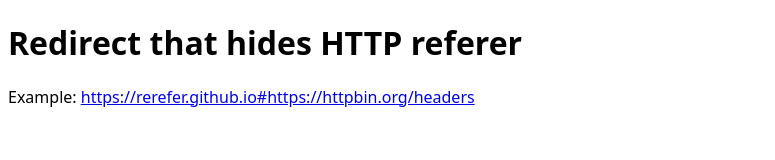
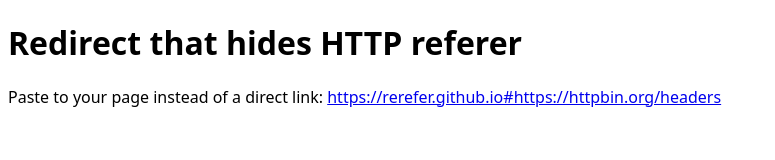
Before and after one commit to rerefer/rerefer.github.io, a plain HTML site: page index.html in a window 1280 px wide. Shown: the whole page, without its empty margins (0-775 px from the left). Drawn offline with Linux system fonts and the light colour scheme.

Commit message:
Change label from example to your link when redirecting

```diff
--- a/index.html
+++ b/index.html
@@ -9,7 +9,10 @@ html {
 }
 </style>
 <h1>Redirect that hides HTTP referer</h1>
-<p>Example: <a href=https://rerefer.github.io#https://httpbin.org/headers id=link>https://rerefer.github.io#https://httpbin.org/headers</a></p>
+<p>
+  <span id=label>Paste to your page instead of a direct link:</span>
+  <a href=https://rerefer.github.io#https://httpbin.org/headers id=link>https://rerefer.github.io#https://httpbin.org/headers</a>
+</p>
 <noscript>
   <p>Implemented entirely client-side, doesn't track your URLs. This means it requires JavaScript, though.</p>
 </noscript>
@@ -19,5 +22,6 @@ html {
     link.href = url;
     link.textContent = url;
     link.click();
+    label.remove();
   }
 </script>
```
